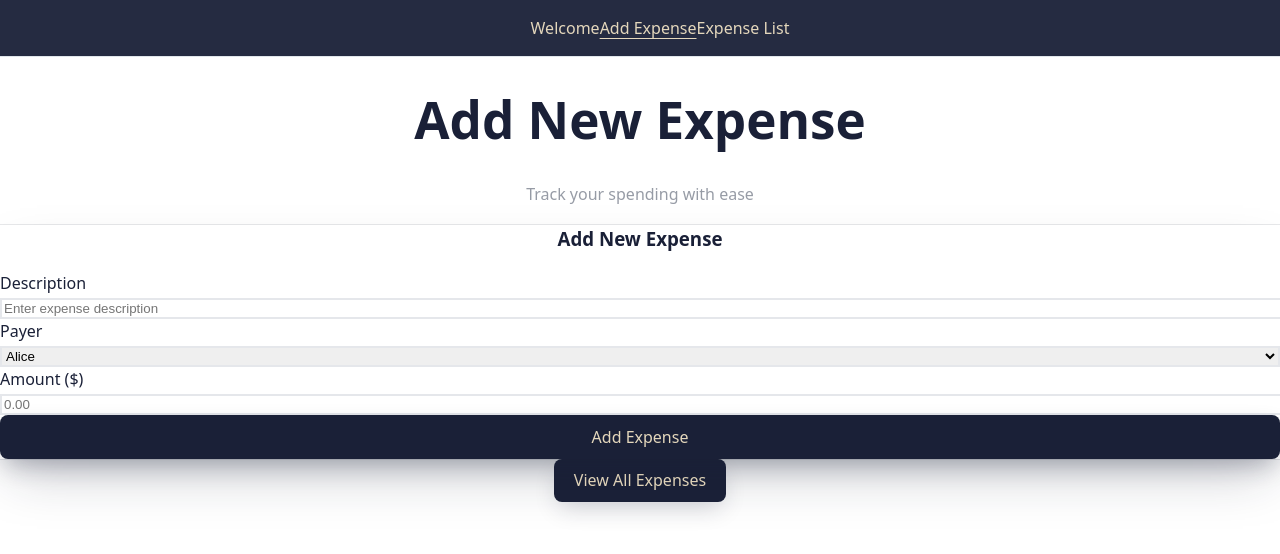
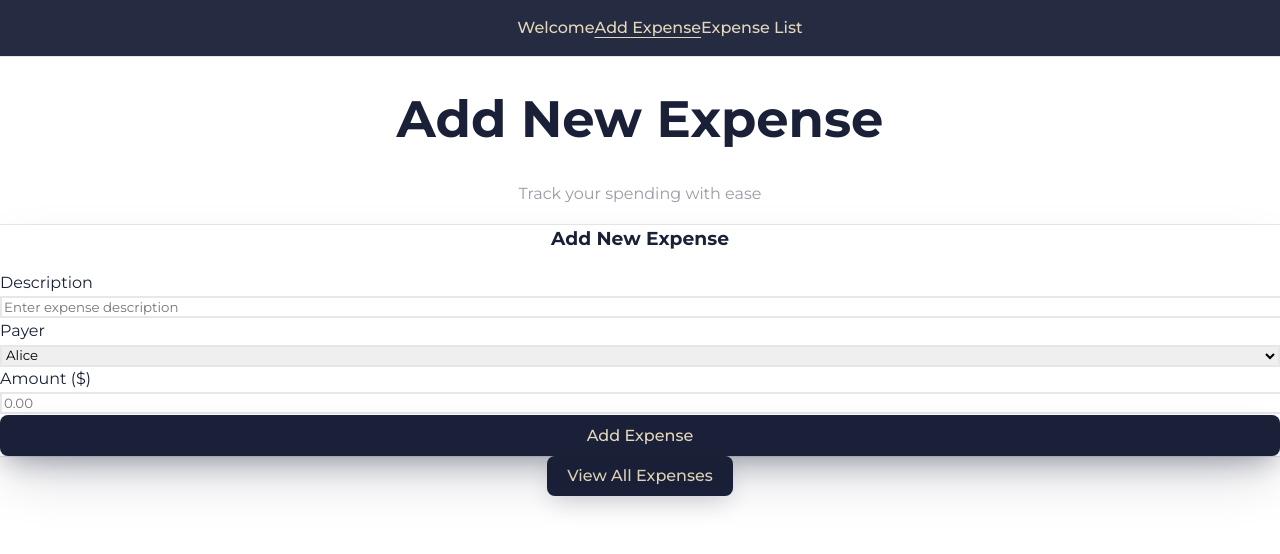
Before and after one commit to alona-mykhailenko-vinci/web3-expences, a React (Vite) app in the folder frontend/: page /add in a window 1280 px wide. Shown: the top 554 px of the page. Built offline with nearby package versions, Linux system fonts and the light colour scheme; no server answers.

Commit message:
feat: Update NavBar and styling to enhance layout and typography with Montserrat font

```diff
--- a/frontend/src/components/NavBar.tsx
+++ b/frontend/src/components/NavBar.tsx
@@ -14,7 +14,7 @@ export default function NavBar() {
          style={{backgroundColor: 'rgba(26, 32, 55, 0.95)'}}>
       <div className="max-w-7xl mx-auto px-6 py-4 flex justify-center">
         <NavigationMenu className="text-white">
-          <NavigationMenuList className="flex space-x-2">
+          <NavigationMenuList className="flex space-x-8">
             <NavigationMenuItem>
               <NavigationMenuLink
                 asChild
--- a/frontend/src/index.css
+++ b/frontend/src/index.css
@@ -1,8 +1,13 @@
+@import url('https://fonts.googleapis.com/css2?family=Montserrat:ital,wght@0,100..900;1,100..900&display=swap');
+
 @tailwind base;
 @tailwind components;
 @tailwind utilities;
 
 @layer base {
+  * {
+    font-family: 'Montserrat', sans-serif;
+  }
   :root {
     --background: 0 0% 100%;
     --foreground: 210 45% 15%;
--- a/frontend/tailwind.config.js
+++ b/frontend/tailwind.config.js
@@ -7,6 +7,9 @@ export default {
   ],
   theme: {
     extend: {
+      fontFamily: {
+        sans: ['Montserrat', 'ui-sans-serif', 'system-ui', 'sans-serif'],
+      },
       borderRadius: {
         lg: "var(--radius)",
         md: "calc(var(--radius) - 2px)",
```
